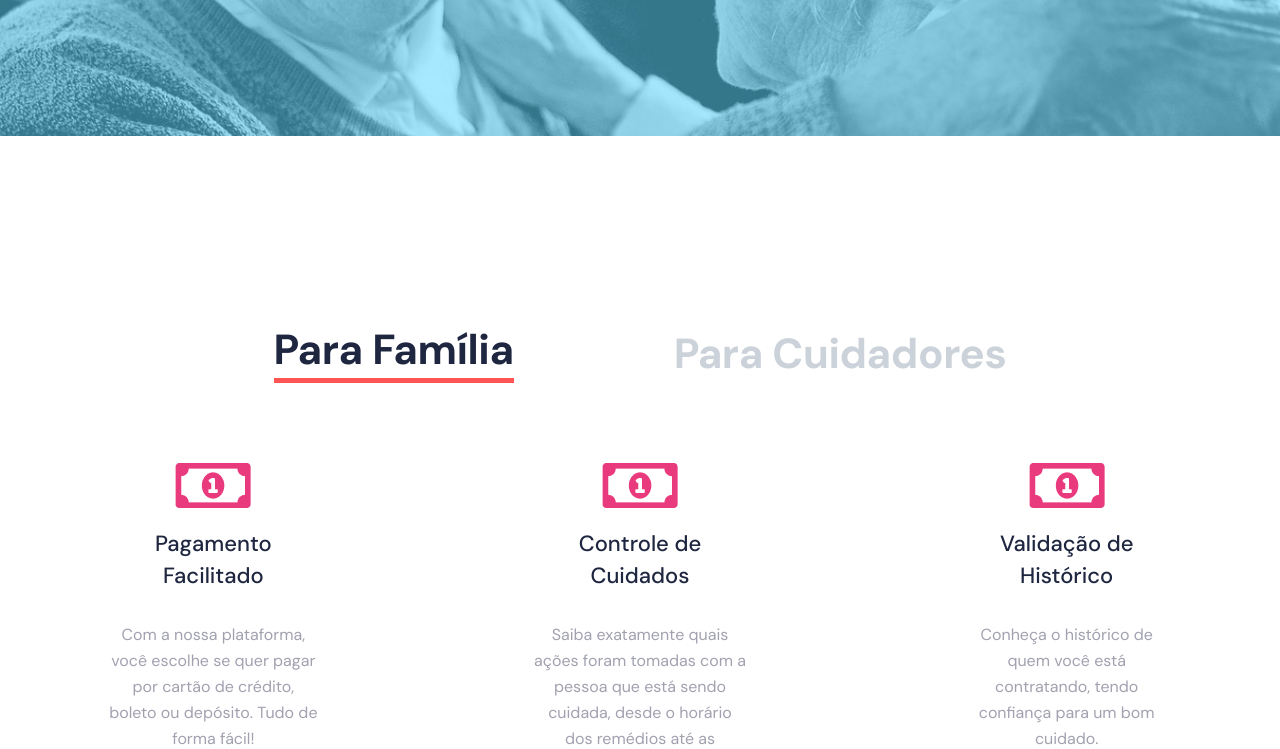
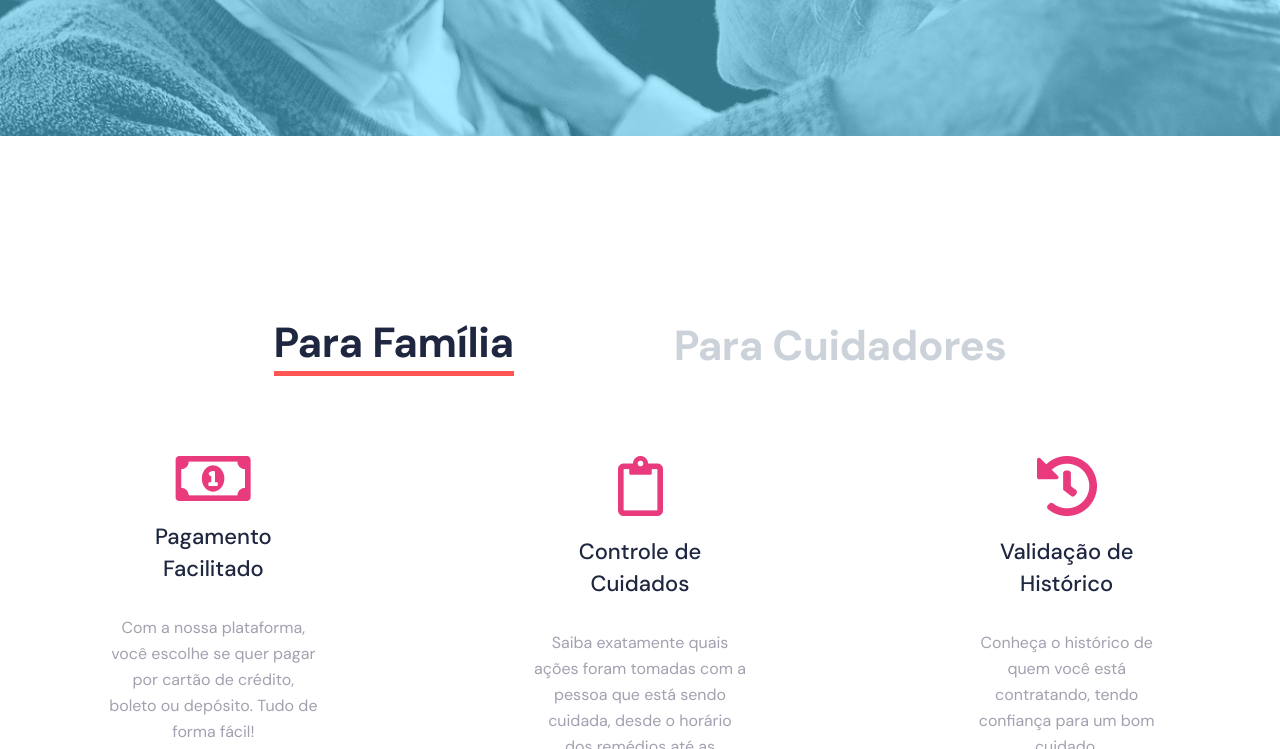
Before and after one commit to cristianomedeiros14/cuidamelhor, a plain HTML site: page index.html in a window 1280 px wide. Shown: the part 351-1100 px from the top of the page. Drawn offline with Linux system fonts and the light colour scheme.

Commit message:
change icons

```diff
--- a/index.html
+++ b/index.html
@@ -54,7 +54,7 @@
           </p>
         </div>
         <div>
-          <img src="assets/money.png" alt="">
+          <img src="assets/clipboard.png" alt="">
           <span>Controle de Cuidados</span>
           <p>
             Saiba exatamente quais ações foram tomadas com a pessoa que está sendo
@@ -62,7 +62,7 @@
           </p>
         </div>
         <div>
-          <img src="assets/money.png" alt="">
+          <img src="assets/history.png" alt="">
           <span>Validação de Histórico</span>
           <p>
             Conheça o histórico de quem você está contratando, tendo confiança
@@ -72,7 +72,7 @@
       </div>
       <div id="caregiver" class="sectionTwoBody">
         <div>
-          <img src="assets/money.png" alt="">
+          <img src="assets/hand.png" alt="">
           <span>Escolha Quando Receber</span>
           <p>
             Aqui é possível decidir se quer receber o seu pagamento ao final de
@@ -80,7 +80,7 @@
           </p>
         </div>
         <div>
-          <img src="assets/money.png" alt="">
+          <img src="assets/balance.png" alt="">
           <span>Você Decide o Seu Preço</span>
           <p>
             Você pode definir e mudar o preço do seu serviço quando bem entender.
@@ -89,7 +89,7 @@
           </p>
         </div>
         <div>
-          <img src="assets/money.png" alt="">
+          <img src="assets/id.png" alt="">
           <span>Perfil com Indicações</span>
           <p>
             Você pode registrar as suas indicações no seu perfil, reforçando o
--- a/style/style.css
+++ b/style/style.css
@@ -155,8 +155,8 @@ header .red:hover {
 }
 
 .sectionTwoBody div img {
-  width: 76px;
-  height: 45px;
+  /* width: 76px;
+  height: 45px; */
 }
 
 .sectionTwoBody div span {
```
Also changed, not shown: assets/balance.png (added), assets/clipboard.png (added), assets/hand.png (added), assets/history.png (added), assets/id.png (added).
